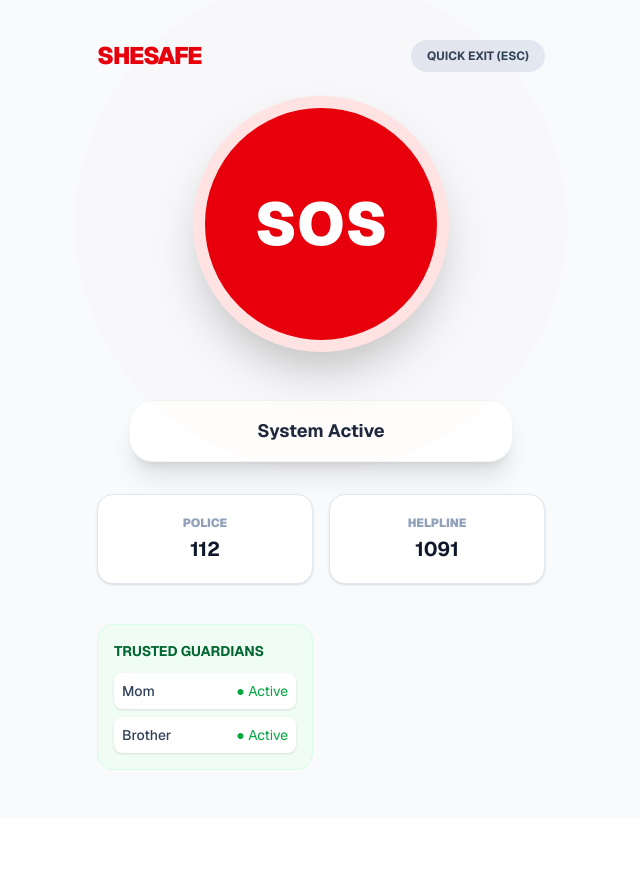
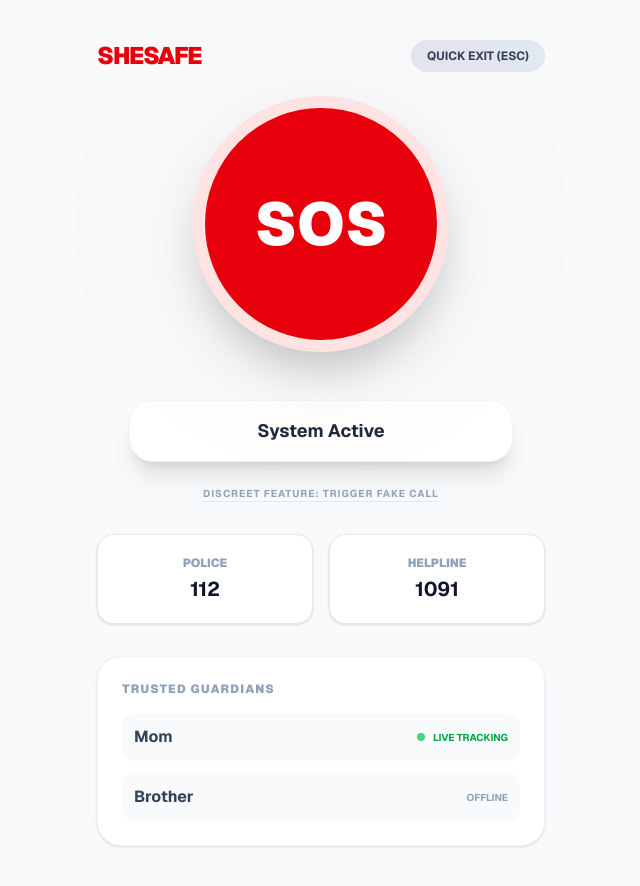
Before and after one commit to Poojakamblee/women-safety-site, a Next.js app: page / in a window 1280 px wide. Shown: the whole page, without its empty margins (319-959 px from the left). Before the commit the page ends 818 px from the top, so only its background shows below. Built offline with nearby package versions, Linux system fonts and the light colour scheme.

Commit message:
added maps link, fake call, and battery monitor

```diff
--- a/app/page.tsx
+++ b/app/page.tsx
@@ -5,6 +5,7 @@ import { useState, useEffect } from 'react';
 export default function WomenSafetyApp() {
   const [status, setStatus] = useState("System Active");
   const [location, setLocation] = useState<{lat: number, lng: number} | null>(null);
+  const [battery, setBattery] = useState<number | null>(null);
 
   // FEATURE: Discreet Mode (Hides the site if 'Esc' is pressed)
   useEffect(() => {
@@ -15,6 +16,15 @@ export default function WomenSafetyApp() {
     };
     window.addEventListener("keydown", handleKeyDown);
     return () => window.removeEventListener("keydown", handleKeyDown);
+  }, []);
+
+  // FEATURE: Battery Monitoring
+  useEffect(() => {
+    if ("getBattery" in navigator) {
+      (navigator as any).getBattery().then((bat: any) => {
+        setBattery(Math.round(bat.level * 100));
+      });
+    }
   }, []);
 
   const triggerSOS = () => {
@@ -32,11 +42,27 @@ export default function WomenSafetyApp() {
     }
   };
 
+  // FEATURE: Fake Call Trigger
+  const triggerFakeCall = () => {
+    setStatus("Fake Call incoming in 5s...");
+    setTimeout(() => {
+      alert("📞 INCOMING CALL: Mom\n\n(This allows you to leave an uncomfortable situation)");
+      setStatus("System Active");
+    }, 5000);
+  };
+
   return (
     <main className="min-h-screen bg-slate-50 flex flex-col items-center p-4 font-sans">
       {/* Top Header */}
       <div className="w-full max-w-md flex justify-between items-center py-6">
+        <div>
           <h1 className="text-2xl font-black text-red-600 tracking-tighter">SHESAFE</h1>
+          {battery !== null && (
+            <p className="text-[10px] text-slate-400 font-bold uppercase tracking-widest">
+              Device Battery: {battery}%
+            </p>
+          )}
+        </div>
         <button
           onClick={() => window.location.href = "https://www.google.com"}
           className="bg-slate-200 text-slate-700 px-4 py-2 rounded-full text-xs font-bold hover:bg-slate-300 transition-all"
@@ -52,20 +78,39 @@ export default function WomenSafetyApp() {
           <div className="absolute inset-0 bg-red-500 rounded-full animate-ping opacity-20"></div>
           <button
             onClick={triggerSOS}
-            className="relative w-64 h-64 bg-red-600 rounded-full border-[12px] border-red-100 shadow-2xl active:scale-90 transition-all flex items-center justify-center group"
+            className="relative w-64 h-64 bg-red-600 rounded-full border-[12px] border-red-100 shadow-2xl active:scale-95 transition-all flex items-center justify-center group"
           >
             <span className="text-white text-6xl font-black group-hover:scale-110 transition-transform">SOS</span>
           </button>
         </div>
 
+        {/* Status Dashboard */}
         <div className="mt-12 bg-white px-8 py-4 rounded-3xl shadow-xl border border-slate-100 text-center w-full max-w-sm">
           <p className="text-slate-800 font-bold text-lg">{status}</p>
           {location && (
-            <p className="text-xs text-slate-500 mt-1 font-mono">
-              {location.lat.toFixed(4)}, {location.lng.toFixed(4)}
+            <div className="mt-2 flex flex-col items-center">
+              <p className="text-[10px] text-slate-400 font-mono">
+                COORD: {location.lat.toFixed(4)}, {location.lng.toFixed(4)}
               </p>
+              <a
+                href={`https://www.google.com/maps?q=${location.lat},${location.lng}`}
+                target="_blank"
+                rel="noopener noreferrer"
+                className="mt-2 text-xs text-blue-600 font-bold bg-blue-50 px-3 py-1 rounded-full hover:bg-blue-100 transition-colors"
+              >
+                📍 VIEW ON GOOGLE MAPS
+              </a>
+            </div>
           )}
         </div>
+
+        {/* Feature: Fake Call Button */}
+        <button
+          onClick={triggerFakeCall}
+          className="mt-6 text-slate-400 text-[10px] font-bold tracking-widest uppercase hover:text-red-500 transition-colors border-b border-slate-200"
+        >
+          Discreet Feature: Trigger Fake Call
+        </button>
       </div>
 
       {/* Emergency Quick-Dial Grid */}
@@ -78,18 +123,22 @@ export default function WomenSafetyApp() {
           <p className="text-xs text-slate-400 uppercase font-black mb-1">Helpline</p>
           <p className="text-xl font-bold text-slate-900">1091</p>
         </a>
+      </div>
+
       {/* Trusted Contacts Section */}
-<div className="mt-6 w-full max-w-sm bg-green-50 p-4 rounded-2xl border border-green-100">
-  <h3 className="text-sm font-bold text-green-800 uppercase mb-3">Trusted Guardians</h3>
-  <div className="space-y-2">
-    <div className="flex justify-between text-sm bg-white p-2 rounded-lg shadow-sm">
-      <span className="font-medium text-slate-700">Mom</span>
-      <span className="text-green-600">● Active</span>
+      <div className="w-full max-w-md bg-white p-6 rounded-3xl border border-slate-100 shadow-sm mb-6">
+        <h3 className="text-xs font-black text-slate-400 uppercase tracking-widest mb-4">Trusted Guardians</h3>
+        <div className="space-y-3">
+          <div className="flex justify-between items-center bg-slate-50 p-3 rounded-xl">
+            <span className="font-bold text-slate-700">Mom</span>
+            <span className="flex items-center text-[10px] font-bold text-green-600">
+              <span className="w-2 h-2 bg-green-500 rounded-full mr-2 animate-pulse"></span>
+              LIVE TRACKING
+            </span>
           </div>
-    <div className="flex justify-between text-sm bg-white p-2 rounded-lg shadow-sm">
-      <span className="font-medium text-slate-700">Brother</span>
-      <span className="text-green-600">● Active</span>
-    </div>
+          <div className="flex justify-between items-center bg-slate-50 p-3 rounded-xl">
+            <span className="font-bold text-slate-700">Brother</span>
+            <span className="text-[10px] font-bold text-slate-400">OFFLINE</span>
           </div>
         </div>
       </div>
```
Lines whose indentation alone changed are shown as unchanged.
